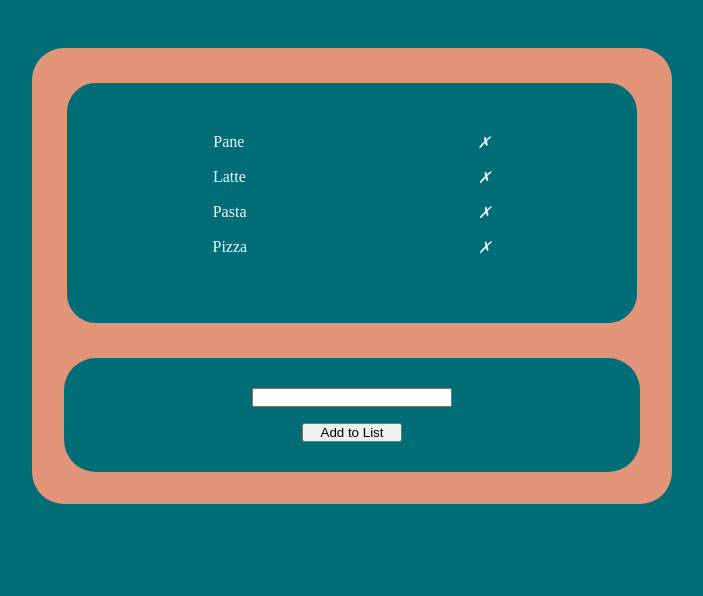
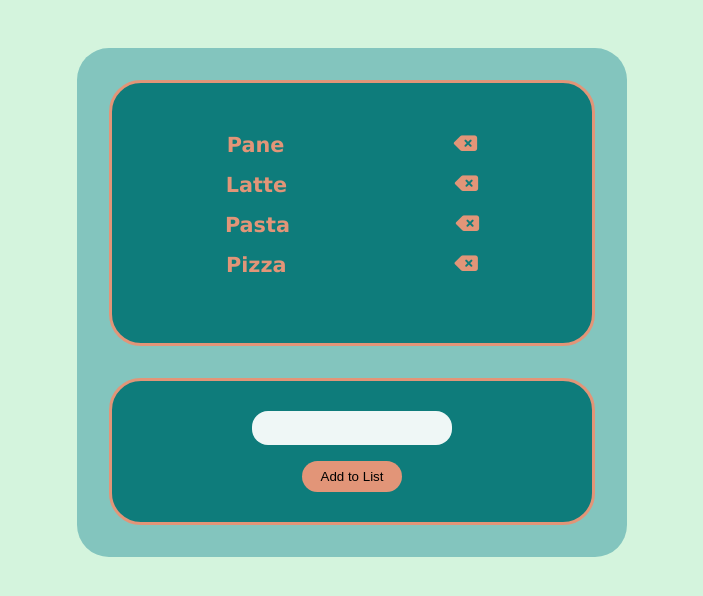
Before and after one commit to raghveerdeol/vue-todolist, a plain HTML site: page index.html in a window 1280 px wide. Shown: the whole page, without its empty margins (288-991 px from the left). Drawn offline with nearby package versions, Linux system fonts and the light colour scheme.

Commit message:
cambiati colori e stile input e button

```diff
--- a/css/style.css
+++ b/css/style.css
@@ -4,32 +4,35 @@
     box-sizing: border-box;
 }
 body{
-    background-color: rgb(0, 109, 119);
-    color: rgb(237, 246, 249);
+    background-color: rgb(212, 244, 221);
+    color: rgb(226, 149, 120);
+    font-family: sans-serif;
+    font-weight: 700;
 }
 .text-line{
     text-decoration: line-through;
 }
 .container{
-    max-width: 50%;
+    max-width: 550px;
     margin: 3rem auto;
     display: flex;
     flex-direction: column;
     justify-content: center;
-    background-color: rgb(226, 149, 120);
+    background-color: rgb(131, 197, 190);
     padding: 2rem;
     border-radius: 2rem;
+    font-size: 1.3rem;
 }
 .container > ul > li{
     display: flex;
     justify-content: space-around;
-    list-style: circle;
     margin-bottom: 1rem;
+    font-family: 'Lucida Sans', 'Lucida Sans Regular', 'Lucida Grande', 'Lucida Sans Unicode', Geneva, Verdana, sans-serif;
 }
 .container > ul{
     border: 3px solid rgb(226, 149, 120);
     margin-bottom: 2rem;
-    background-color: rgb(0, 109, 119);
+    background-color: rgb(14, 124, 123);
     padding: 50px 30px;
     border-radius: 2rem;
 }
@@ -37,14 +40,23 @@ body{
     display: flex;
     flex-direction: column;
     align-items: center;
-    background-color: rgb(0, 109, 119);
+    background-color: rgb(14, 124, 123);
     padding: 30px;
     border-radius: 2rem;
+    border: 3px solid rgb(226, 149, 120);
 }
 div > input{
     margin-bottom: 1rem;
     width: 200px;
+    border: none;
+    padding: .6rem;
+    border-radius: 1rem;
+    background-color: rgb(239, 247, 246);
 }
 div > button{
     width: 100px;
+    border: none;
+    border-radius: 1rem;
+    padding: .5rem;
+    background-color: rgb(226, 149, 120);
 }
--- a/index.html
+++ b/index.html
@@ -6,6 +6,7 @@
     <title>Document</title>
     <link rel="stylesheet" href="./css/style.css">
     <script src="https://unpkg.com/vue@3/dist/vue.global.js"></script>
+    <link rel="stylesheet" href="https://cdnjs.cloudflare.com/ajax/libs/font-awesome/6.5.2/css/all.min.css" integrity="sha512-SnH5WK+bZxgPHs44uWIX+LLJAJ9/2PkPKZ5QiAj6Ta86w+fsb2TkcmfRyVX3pBnMFcV7oQPJkl9QevSCWr3W6A==" crossorigin="anonymous" referrerpolicy="no-referrer" />
 </head>
 <body>
     <header>
@@ -20,7 +21,7 @@
                         <span @click="cancelItem(item)" :class="item.done === true ? 'text-line' : ''">
                             {{item.text}}
                         </span>
-                        <i @click="deleteItem(index)">&cross;</i>
+                        <i class="fa-solid fa-delete-left" @click="deleteItem(index)"></i>
                     </li>
                 </ul>
                 <div>
```
